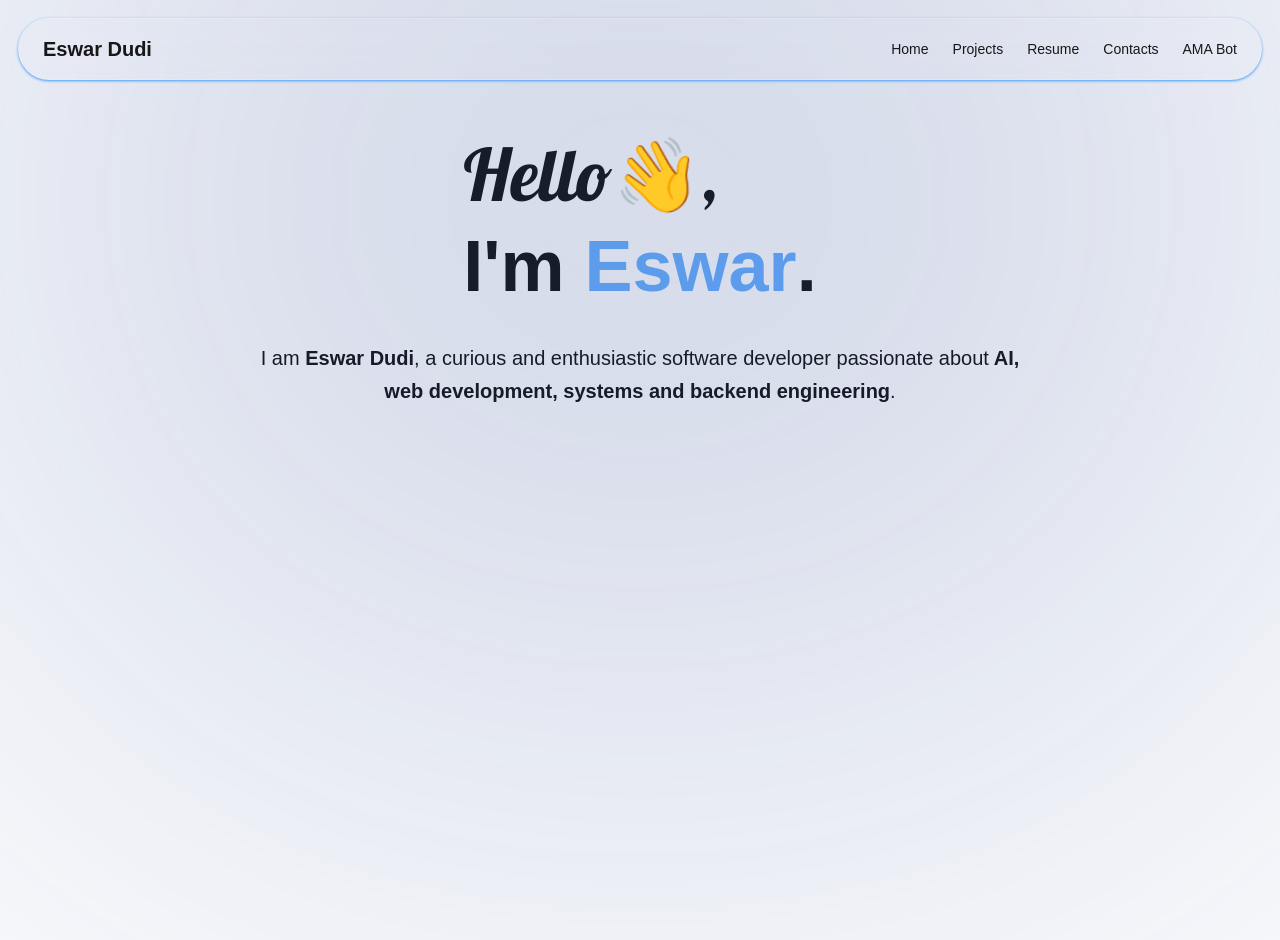
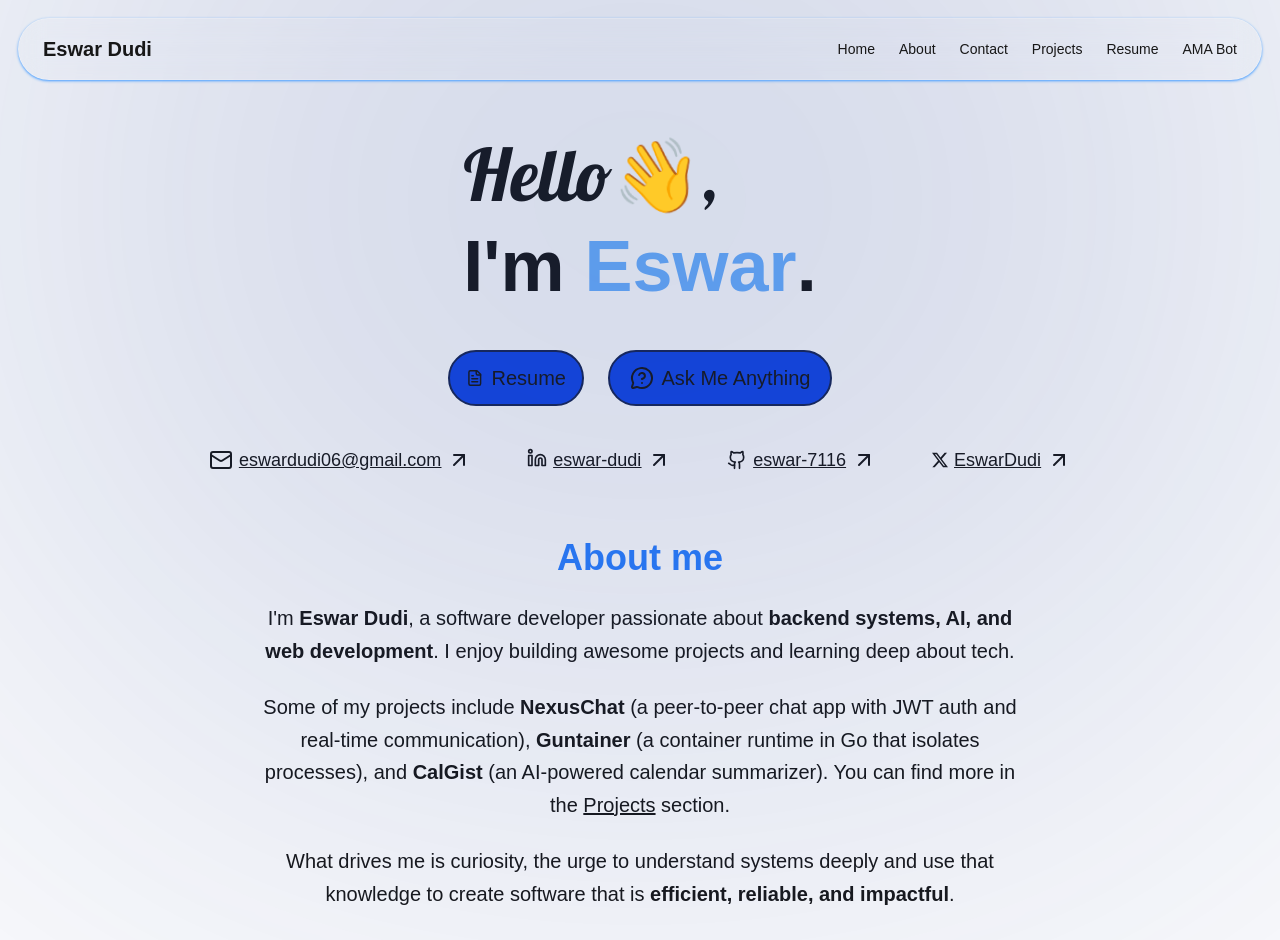
Before and after one commit to eswar-7116/portfolio, a Next.js app: page / in a window 1280 px wide. Shown: the top 940 px of the page. Before the commit the page ends 800 px from the top, so only its background shows below. Built offline with nearby package versions, Linux system fonts and the light colour scheme.

Commit message:
feat: restructure layout and enhance About section content

```diff
--- a/src/app/page.tsx
+++ b/src/app/page.tsx
@@ -1,8 +1,24 @@
 import About from "@/components/layout/About";
+import Contact from "@/components/layout/Contact";
+import lobster from "@/fonts/lobster";
 
 export default function Home() {
   return (
     <main className="w-full h-full px-20">
+      <div className="w-full p-10 flex flex-col items-center-safe justify-center-safe">
+        <div>
+          <h1 className={`text-7xl ${lobster.className}`}>
+            Hello<span className="inline-block animate-wiggle">👋</span>,
+          </h1>
+          <div className="mt-5 flex items-center-safe text-7xl font-semibold">
+            I'm&nbsp;<span className="text-blue-700 shiny-text">Eswar</span>.
+          </div>
+        </div>
+      </div>
+
+      {/* Contact */}
+      <Contact />
+
       {/* About */}
       <About />
     </main>
--- a/src/components/layout/About.tsx
+++ b/src/components/layout/About.tsx
@@ -1,23 +1,42 @@
-import lobster from "@/fonts/lobster";
-
 export default function About() {
   return (
     <>
-      <div className="w-full p-10 flex flex-col items-center justify-center">
-        <div>
-          <h1 className={`text-7xl ${lobster.className}`}>
-            Hello<span className="inline-block animate-wiggle">👋</span>,
-          </h1>
-          <div className="mt-5 flex items-center text-7xl font-semibold">
-            I'm&nbsp;<span className="text-blue-700 shiny-text">Eswar</span>.
-          </div>
-        </div>
-      </div>
-
-      <div className="text-xl max-w-3xl mx-auto text-center leading-relaxed">
+      <div className="text-xl max-w-3xl mx-auto text-center leading-relaxed space-y-6 mt-16 scroll-mt-30" id="about">
+        <h1 className="text-4xl font-bold text-blue-500">About me</h1>
         <p>
-          I am <b>Eswar Dudi</b>, a curious and enthusiastic software developer passionate about
-          <b> AI, web development, systems and backend engineering</b>.
+          I'm <b>Eswar Dudi</b>, a software developer passionate about{" "}
+          <b> backend systems, AI, and web development</b>. I enjoy building
+          awesome projects and learning deep about tech.
+        </p>
+        <p>
+          Some of my projects include <b>NexusChat</b> (a peer-to-peer chat app
+          with JWT auth and real-time communication), <b> Guntainer</b> (a
+          container runtime in Go that isolates processes), and <b>CalGist</b>{" "}
+          (an AI-powered calendar summarizer). You can find more in the&nbsp;
+          <a href="#projects" className="cursor-pointer underline">
+            Projects
+          </a>
+          &nbsp;section.
+        </p>
+        <p>
+          What drives me is curiosity, the urge to understand systems deeply and
+          use that knowledge to create software that is{" "}
+          <b> efficient, reliable, and impactful</b>.
+        </p>
+        <p>
+          I work across multiple languages including Python, Java, JavaScript,
+          TypeScript, C, Go, and Kotlin. I've also built with frameworks and
+          stacks like MERN, FastAPI, Flask, Jetpack Compose, and occasionally
+          Spring Boot. Beyond tech, I enjoy movies, caring for my plants, and
+          long walks with friends.
+        </p>
+        <p>
+          Currently, I'm pursuing my B.Tech in Computer Science at{" "}
+          <b>CVR College of Engineering</b>. Looking ahead, I aim to grow as a{" "}
+          <b>Software Development Engineer</b>, contributing to projects where
+          performance, scalability, and problem-solving are at the core. I'm
+          excited to take on opportunities where I can push boundaries in
+          domains I love.
         </p>
       </div>
     </>
--- /dev/null
+++ b/src/components/layout/Contact.tsx
@@ -0,0 +1,72 @@
+import {
+  ArrowUpRight,
+  FileText,
+  Mail,
+  MessageCircleQuestion,
+} from "lucide-react";
+import { GitHubIcon, LinkedInIcon, TwitterXIcon } from "../reusable/icons";
+
+export default function Contact() {
+  return (
+    <>
+      <div
+        className="flex justify-center-safe items-center-safe gap-6 text-xl scroll-mt-30 mt-2"
+        id="contact"
+      >
+        <a
+          href="/Eswar_Dudi.pdf"
+          target="_blank"
+          className="w-34 h-14 border-2 border-blue-950 bg-blue-700 rounded-full cursor-pointer p-4 flex items-center justify-center gap-2"
+        >
+          <FileText />
+          Resume
+        </a>
+        <a
+          href="#ama-bot"
+          className="w-56 h-14 border-2 border-blue-950 bg-blue-700 rounded-full cursor-pointer p-4 flex items-center justify-center gap-2"
+        >
+          <MessageCircleQuestion /> Ask Me Anything
+        </a>
+      </div>
+
+      <div className="flex justify-center-safe items-center-safe gap-14 text-lg mt-10 underline">
+        <a
+          target="_blank"
+          href="mailto:eswardudi06@gmail.com"
+          className="flex gap-1.5 items-center"
+        >
+          <Mail />
+          eswardudi06@gmail.com
+          <ArrowUpRight />
+        </a>
+        <a
+          target="_blank"
+          href="https://www.linkedin.com/in/eswar-dudi/"
+          className="flex gap-1.5 items-center"
+        >
+          <LinkedInIcon className="mb-1" />
+          eswar-dudi
+          <ArrowUpRight />
+        </a>
+        <a
+          target="_blank"
+          href="https://github.com/eswar-7116/"
+          className="flex gap-1.5 items-center"
+        >
+          <GitHubIcon />
+          eswar-7116
+          <ArrowUpRight />
+        </a>
+        <a
+          target="_blank"
+          href="https://x.com/EswarDudi"
+          className="flex gap-1.5 items-center"
+        >
+          <TwitterXIcon />
+          EswarDudi
+          <ArrowUpRight />
+        </a>
+      </div>
+    </>
+  );
+}
--- a/src/components/layout/NavBar.tsx
+++ b/src/components/layout/NavBar.tsx
@@ -5,9 +5,10 @@ import { Menu, X } from "lucide-react";
 
 const navLinks = [
   { label: "Home", href: "/" },
+  { label: "About", href: "#about" },
+  { label: "Contact", href: "#contact" },
   { label: "Projects", href: "#projects" },
   { label: "Resume", href: "/Eswar_Dudi.pdf", target: "_blank" },
-  { label: "Contacts", href: "#contact" },
   { label: "AMA Bot", href: "#ama-bot" },
 ];
 
@@ -16,7 +17,7 @@ export default function NavBar() {
 
   return (
     <div className="sticky top-0 z-10 p-0.5">
-      <nav className="rounded-full p-4 px-6 m-4 bg-transparent/30 backdrop-blur-md border border-white/20 shadow-sm shadow-blue-400 flex justify-between items-center">
+      <nav className="rounded-full p-4 px-6 m-4 bg-transparent/30 backdrop-blur-md border border-white/20 shadow-sm shadow-blue-400 flex justify-between items-center-safe">
         {/* Name */}
         <span className="md:text-xl text-md font-semibold">Eswar Dudi</span>
 
@@ -31,7 +32,7 @@ export default function NavBar() {
 
         {/* Mobile Menu */}
         <button
-          className="md:hidden flex items-center"
+          className="md:hidden flex items-center-safe"
           onClick={() => setOpen(!open)}
         >
           {open ? <X size={24} /> : <Menu size={24} />}
@@ -40,7 +41,7 @@ export default function NavBar() {
 
       {/* Mobile Dropdown */}
       {open && (
-        <div className="md:hidden flex flex-col items-center gap-4 pb-4 animate-slide-down text-md">
+        <div className="md:hidden flex flex-col items-center-safe gap-4 pb-4 animate-slide-down text-md">
           {navLinks.map(({ label, href, target }) => (
             <a
               key={label}
--- /dev/null
+++ b/src/components/reusable/icons.tsx
@@ -0,0 +1,54 @@
+import React from 'react';
+
+export const LinkedInIcon = (props: React.SVGProps<SVGSVGElement>) => (
+  <svg
+    xmlns="http://www.w3.org/2000/svg"
+    width="20"
+    height="20"
+    viewBox="0 0 24 24"
+    fill="none"
+    stroke="currentColor"
+    strokeWidth="2"
+    strokeLinecap="round"
+    strokeLinejoin="round"
+    className={`lucide lucideLinkedin-icon lucideLinkedin ${props.className ?? ''}`}
+    {...props}
+  >
+    <path d="M16 8a6 6 0 0 1 6 6v7h-4v-7a2 2 0 0 0-2-2 2 2 0 0 0-2 2v7h-4v-7a6 6 0 0 1 6-6z" />
+    <rect width="4" height="12" x="2" y="9" />
+    <circle cx="4" cy="4" r="2" />
+  </svg>
+);
+
+export const GitHubIcon = (props: React.SVGProps<SVGSVGElement>) => (
+  <svg
+    xmlns="http://www.w3.org/2000/svg"
+    width="20"
+    height="20"
+    viewBox="0 0 24 24"
+    fill="none"
+    stroke="currentColor"
+    strokeWidth="2"
+    strokeLinecap="round"
+    strokeLinejoin="round"
+    className={`lucide lucide-github-icon lucide-github ${props.className ?? ''}`}
+    {...props}
+  >
+    <path d="M15 22v-4a4.8 4.8 0 0 0-1-3.5c3 0 6-2 6-5.5.08-1.25-.27-2.48-1-3.5.28-1.15.28-2.35 0-3.5 0 0-1 0-3 1.5-2.64-.5-5.36-.5-8 0C6 2 5 2 5 2c-.3 1.15-.3 2.35 0 3.5A5.403 5.403 0 0 0 4 9c0 3.5 3 5.5 6 5.5-.39.49-.68 1.05-.85 1.65-.17.6-.22 1.23-.15 1.85v4" />
+    <path d="M9 18c-4.51 2-5-2-7-2" />
+  </svg>
+);
+
+export const TwitterXIcon = (props: React.SVGProps<SVGSVGElement>) => (
+  <svg
+    xmlns="http://www.w3.org/2000/svg"
+    width="16"
+    height="16"
+    fill="currentColor"
+    viewBox="0 0 16 16"
+    className={`bi bi-twitter-x ${props.className ?? ''}`}
+    {...props}
+  >
+    <path d="M12.6.75h2.454l-5.36 6.142L16 15.25h-4.937l-3.867-5.07-4.425 5.07H.316l5.733-6.57L0 .75h5.063l3.495 4.633L12.601.75Zm-.86 13.028h1.36L4.323 2.145H2.865z" />
+  </svg>
+);
```
